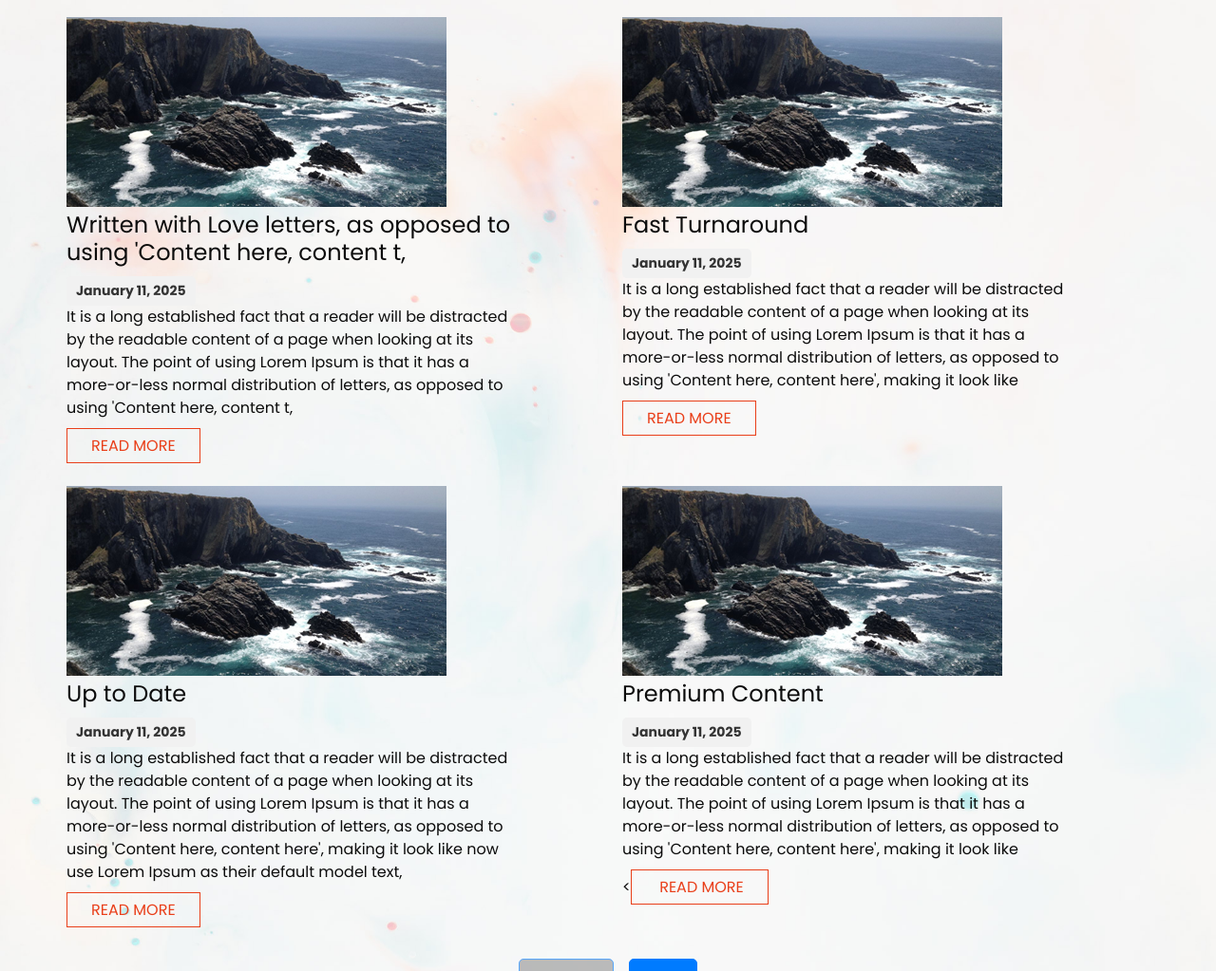
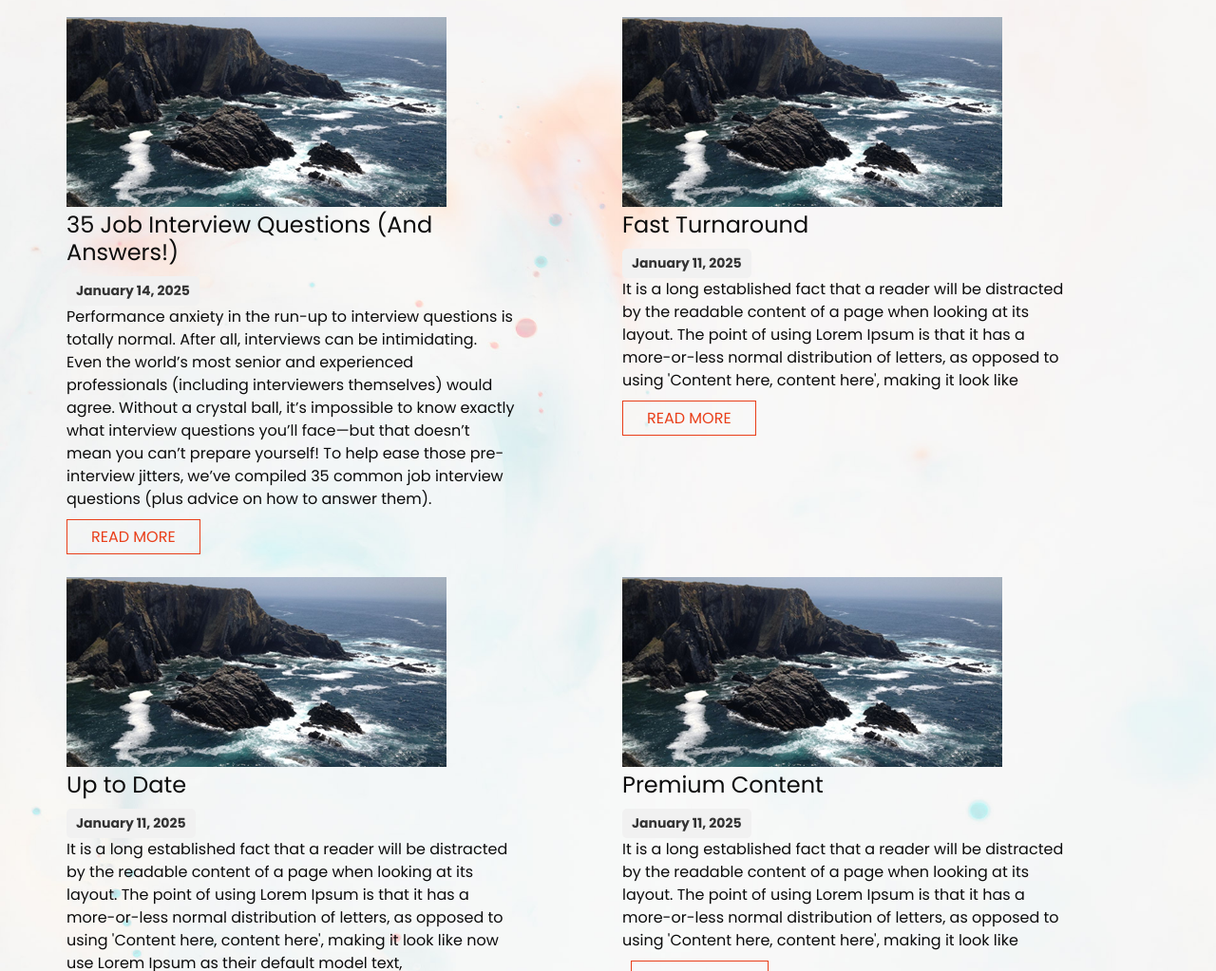
Before and after one commit to augustine-aj/Binary-and-Beyond.github.io, a plain HTML site: page index.html in a window 1280 px wide. Shown: the part 1431-2454 px from the top of the page at 95% size. Drawn offline with nearby package versions, Linux system fonts and the light colour scheme.

Commit message:
Update index.html

```diff
--- a/index.html
+++ b/index.html
@@ -150,18 +150,16 @@
                 <img src="images/blog_demo.png" alt="">
               </div>
               <h4>
-                Written with Love letters, as opposed to using 'Content here, content t,
+                35 Job Interview Questions (And Answers!)
               </h4>
               <div class="post-date">
-                <span>January 11, 2025</span> <!-- Example date -->
+                <span>January 14, 2025</span> <!-- Example date -->
               </div>
               <p>
-                It is a long established fact that a reader will be distracted by the readable content of a page when
-                looking at its layout. The point of using Lorem Ipsum is that it has a more-or-less normal distribution
-                of
-                letters, as opposed to using 'Content here, content t,
+                Performance anxiety in the run-up to interview questions is totally normal. After all, interviews can be intimidating. Even the world’s most senior and experienced professionals (including interviewers themselves) would agree.
+                Without a crystal ball, it’s impossible to know exactly what interview questions you’ll face—but that doesn’t mean you can’t prepare yourself! To help ease those pre-interview jitters, we’ve compiled 35 common job interview questions (plus advice on how to answer them).
               </p>
-              <a href="articles/article.html">
+              <a href="articles/35 job interview qanda/35 job inerview qanda.html">
                 Read More
               </a>
             </div>
```
